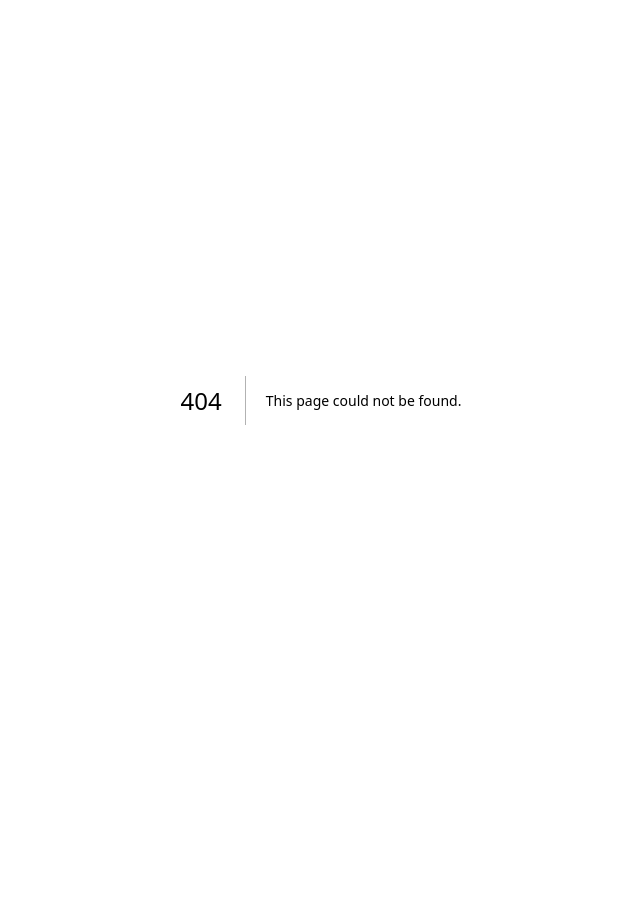
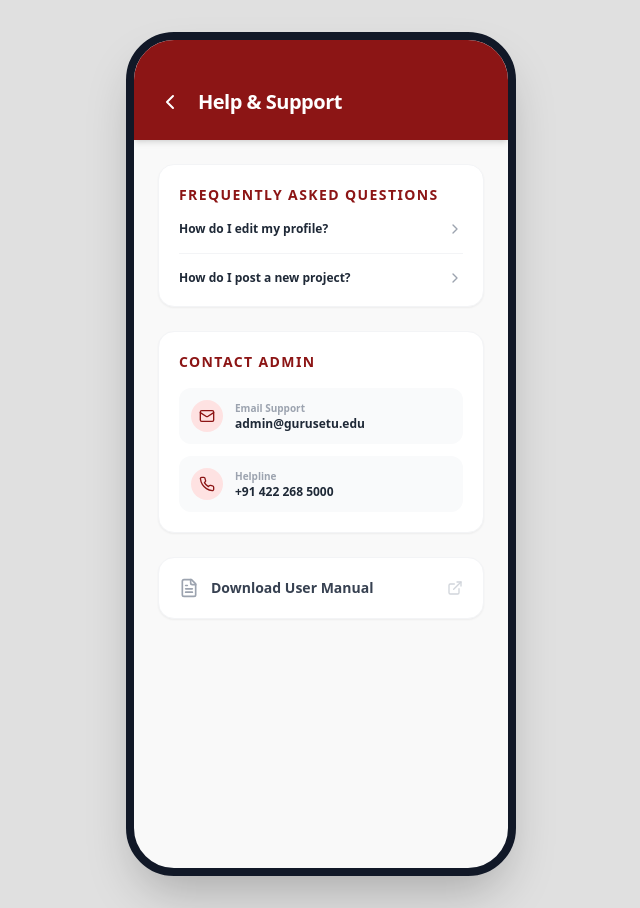
Before and after one commit to amrita-tensorclub/gurusetu-frontend, a Next.js app: page /dashboard/faculty/support in a window 1280 px wide. Before the commit this address had no page. Shown: the whole page, without its empty margins (319-959 px from the left). Before the commit the page ends 800 px from the top, so only its background shows below. Built offline with nearby package versions, Linux system fonts and the light colour scheme.

Commit message:
Feat: Create Faculty Help & Support page with FAQs and contact info

```diff
--- /dev/null
+++ b/src/app/dashboard/faculty/support/page.tsx
@@ -0,0 +1,85 @@
+"use client";
+
+import React from 'react';
+import { ChevronLeft, Mail, Phone, FileText, ExternalLink } from 'lucide-react';
+import { useRouter } from 'next/navigation';
+
+export default function HelpSupportPage() {
+  const router = useRouter();
+
+  return (
+    <div className="min-h-screen bg-[#e0e0e0] flex items-center justify-center py-8 font-sans">
+      <div className="w-full max-w-[390px] h-[844px] bg-[#F9F9F9] rounded-[3rem] shadow-2xl border-8 border-gray-900 overflow-hidden relative flex flex-col">
+
+        {/* HEADER */}
+        <div className="bg-[#8C1515] text-white p-6 pt-12 pb-6 shadow-md z-10 flex items-center gap-4">
+           <button onClick={() => router.back()}><ChevronLeft size={24} /></button>
+           <h1 className="text-xl font-black tracking-tight">Help & Support</h1>
+        </div>
+
+        {/* CONTENT */}
+        <div className="flex-1 overflow-y-auto p-6 space-y-6 pb-10">
+
+           {/* FAQ Section */}
+           <div className="bg-white p-5 rounded-2xl shadow-sm border border-gray-100">
+              <h2 className="text-[#8C1515] font-black text-sm uppercase tracking-widest mb-4">Frequently Asked Questions</h2>
+              <div className="space-y-4">
+                 <details className="group">
+                    <summary className="list-none flex justify-between items-center cursor-pointer text-xs font-bold text-gray-800">
+                       How do I edit my profile?
+                       <ChevronLeft size={16} className="rotate-180 group-open:-rotate-90 transition-transform text-gray-400"/>
+                    </summary>
+                    <p className="text-[10px] text-gray-500 mt-2 leading-relaxed">
+                       Go to the Profile section from the side menu and click the edit icon on the top right.
+                    </p>
+                 </details>
+                 <div className="h-px bg-gray-100"></div>
+                 <details className="group">
+                    <summary className="list-none flex justify-between items-center cursor-pointer text-xs font-bold text-gray-800">
+                       How do I post a new project?
+                       <ChevronLeft size={16} className="rotate-180 group-open:-rotate-90 transition-transform text-gray-400"/>
+                    </summary>
+                    <p className="text-[10px] text-gray-500 mt-2 leading-relaxed">
+                       Navigate to "My Openings" and click the floating "+" button at the bottom right.
+                    </p>
+                 </details>
+              </div>
+           </div>
+
+           {/* Contact Section */}
+           <div className="bg-white p-5 rounded-2xl shadow-sm border border-gray-100">
+              <h2 className="text-[#8C1515] font-black text-sm uppercase tracking-widest mb-4">Contact Admin</h2>
+
+              <div className="space-y-3">
+                 <div className="flex items-center gap-3 p-3 bg-gray-50 rounded-xl">
+                    <div className="bg-red-100 p-2 rounded-full text-[#8C1515]"><Mail size={16}/></div>
+                    <div>
+                       <p className="text-[10px] font-bold text-gray-400">Email Support</p>
+                       <p className="text-xs font-bold text-gray-800">admin@gurusetu.edu</p>
+                    </div>
+                 </div>
+
+                 <div className="flex items-center gap-3 p-3 bg-gray-50 rounded-xl">
+                    <div className="bg-red-100 p-2 rounded-full text-[#8C1515]"><Phone size={16}/></div>
+                    <div>
+                       <p className="text-[10px] font-bold text-gray-400">Helpline</p>
+                       <p className="text-xs font-bold text-gray-800">+91 422 268 5000</p>
+                    </div>
+                 </div>
+              </div>
+           </div>
+
+           {/* User Manual */}
+           <button className="w-full flex items-center justify-between bg-white p-5 rounded-2xl shadow-sm border border-gray-100 group hover:border-[#8C1515] transition-colors">
+              <div className="flex items-center gap-3">
+                 <FileText size={20} className="text-gray-400 group-hover:text-[#8C1515]"/>
+                 <span className="text-sm font-bold text-gray-700 group-hover:text-[#8C1515]">Download User Manual</span>
+              </div>
+              <ExternalLink size={16} className="text-gray-300"/>
+           </button>
+
+        </div>
+      </div>
+    </div>
+  );
+}
```
